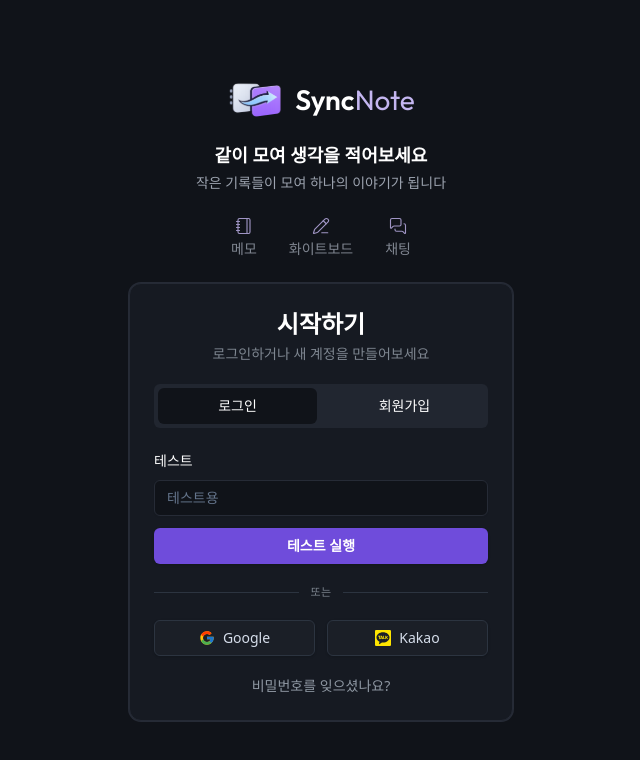
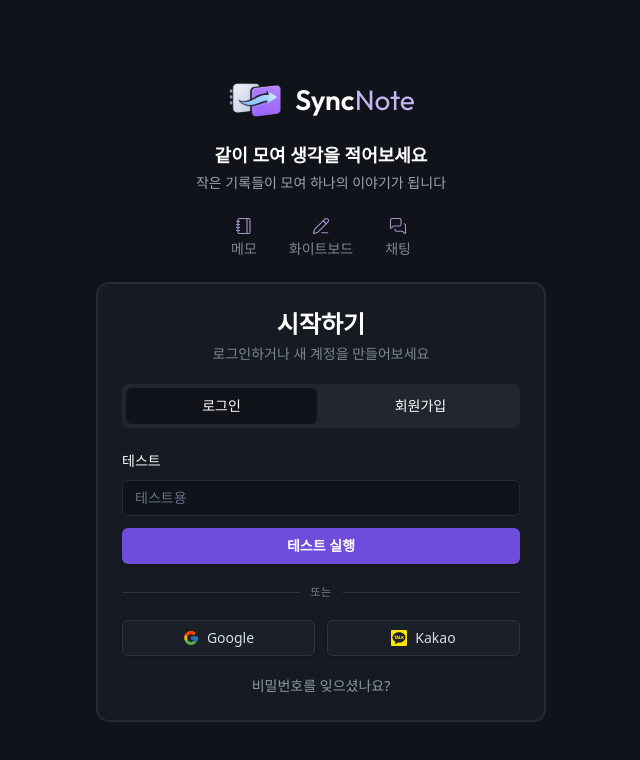
Before and after one commit to jungho-Kang/SyncNote, a React (Vite) app: page / in a window 1280 px wide. Shown: the top 760 px of the page, without its empty margins (319-959 px from the left). Built offline with nearby package versions, Linux system fonts and the light colour scheme; no server answers.

Commit message:
[style] 로그인 박스 크기 조절

```diff
--- a/src/components/auth/Login.tsx
+++ b/src/components/auth/Login.tsx
@@ -72,6 +72,8 @@ const Login = () => {
         <Button className="w-full p-3 bg-[#6F4CDB] hover:bg-[#5C3CCF] text-white font-semibold active:scale-[0.98] transition-all duration-150">
           로그인
         </Button> */}
+
+        {/* 테스트용 UI */}
         <div className="space-y-2 text-white">
           <Label htmlFor="test">테스트</Label>
           <Input
--- a/src/pages/auth/LoginPage.tsx
+++ b/src/pages/auth/LoginPage.tsx
@@ -58,7 +58,7 @@ const LoginPage = () => {
       </div>
 
       {/* 로그인 박스 */}
-      <div className="w-full max-w-sm bg-[#161A22] text-[#7E8690] rounded-xl shadow-[0_0_0_1px_#262B36] p-6 space-y-5 border border-[#252A35]">
+      <div className="w-full max-w-md bg-[#161A22] text-[#7E8690] rounded-xl shadow-[0_0_0_1px_#262B36] p-6 space-y-5 border border-[#252A35]">
         <div className="space-y-1 text-center">
           <h1 className="text-2xl font-bold text-white">시작하기</h1>
           <p className="text-sm">로그인하거나 새 계정을 만들어보세요</p>
```
